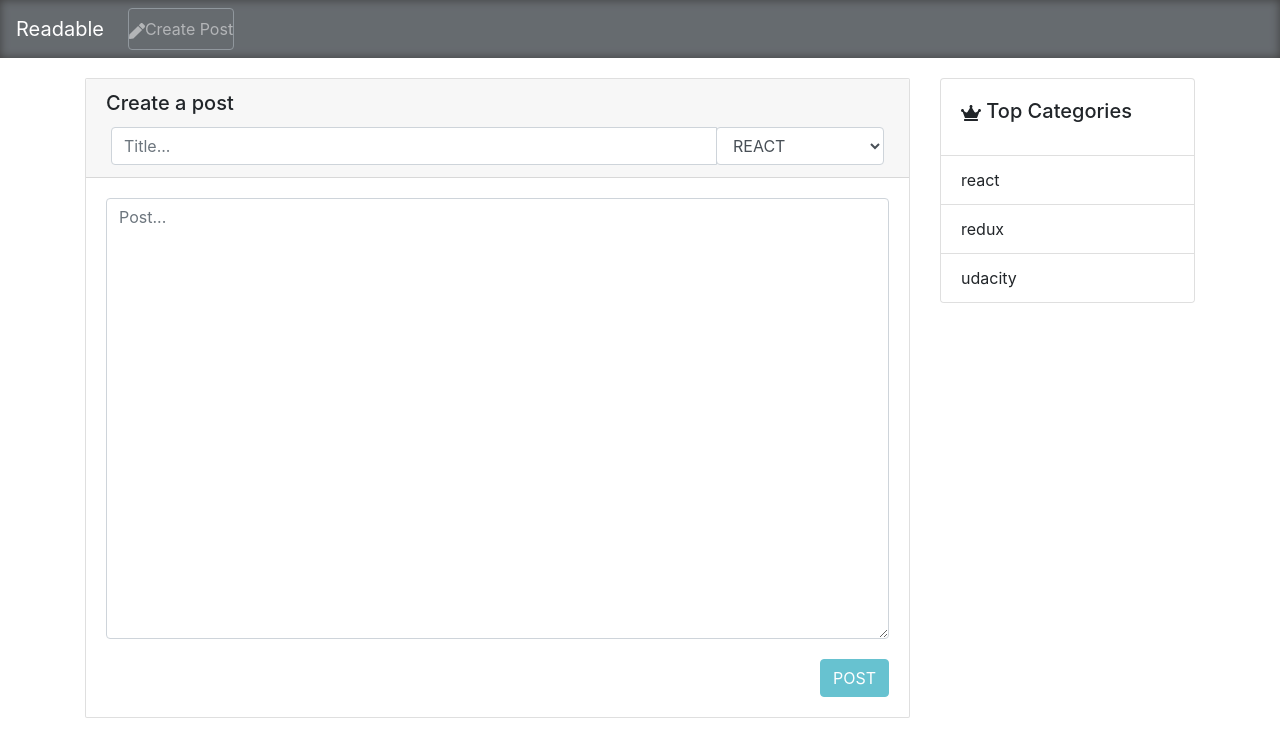
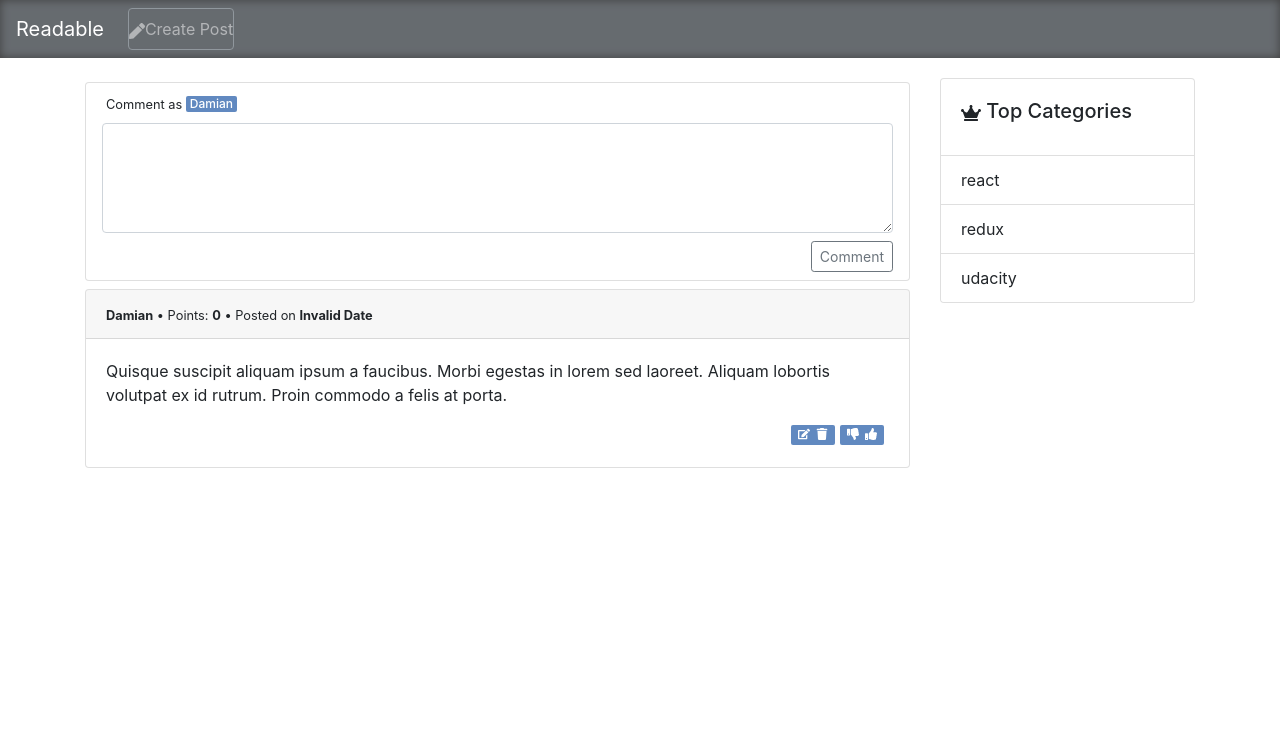
Before and after one commit to damian-pagowski/discussion-web-client, a React (Create React App) app: page / in a window 1280 px wide. Shown: the top 756 px of the page. Built offline with nearby package versions, Linux system fonts and the light colour scheme.

Commit message:
added component for comment

```diff
--- /dev/null
+++ b/src/components/Comment.js
@@ -0,0 +1,66 @@
+import React from 'react'
+import { connect } from 'react-redux'
+import { FaThumbsDown } from 'react-icons/fa'
+import { FaThumbsUp } from 'react-icons/fa'
+import { FaEdit } from 'react-icons/fa'
+import { FaTrash } from 'react-icons/fa'
+
+class Comment extends React.Component {
+  render () {
+    const comment = {
+      body:
+        ' Quisque suscipit aliquam ipsum a faucibus. Morbi egestas in lorem sed laoreet. Aliquam lobortis volutpat ex id rutrum. Proin commodo a felis at porta.',
+      id: 'aaa1234',
+      timestamp: '1467166872634',
+      author: 'Damian',
+      parentId: 'abcd999',
+      voteScore: 0
+    }
+    console.log('====================================')
+    console.log(JSON.stringify(this.props))
+    console.log('====================================')
+    const dateFormatted = new Date(comment.timestamp).toUTCString()
+
+    return (
+      <div className='post-container mt-2'>
+        <div className='card'>
+          <div className='card-header'>
+
+          <small> <strong>{comment.author}</strong> &bull; Points: <strong>{comment.voteScore}</strong>  &bull; Posted on <strong>{dateFormatted}</strong></small>
+
+          </div>
+          <div className='card-body'>
+            <p className='card-text'>
+              {comment.body}
+            </p>
+            <div className='custom-card-footer text-muted pull-to-right'>
+              <div className='my-badge'>
+                <span className='icon'>
+                  <FaEdit />
+                </span>
+                <span className='icon'>
+                  <FaTrash />
+                </span>
+              </div>
+
+              <div className='my-badge'>
+                <span className='icon'>
+                  <FaThumbsDown />
+                </span>
+                <span className='icon'>
+                  <FaThumbsUp />
+                </span>
+              </div>
+            </div>
+          </div>
+        </div>
+      </div>
+    )
+  }
+}
+function mapStateToProps (state) {
+  const { posts } = state
+  return { posts }
+}
+
+export default connect(mapStateToProps)(Comment)
--- /dev/null
+++ b/src/components/CreateComment.js
@@ -0,0 +1,95 @@
+import React from "react";
+import { connect } from "react-redux";
+import { generateUID } from "../utils/util";
+
+class CreateComment extends React.Component {
+  state = {
+    id: "",
+    timestamp: "",
+    body: "",
+    author: "",
+    parentId: "",
+  };
+
+  handleInputChange = event => {
+    const target = event.target;
+    const value = target.type === "checkbox" ? target.checked : target.value;
+    const name = target.name;
+
+    this.setState({
+      [name]: value,
+    });
+    console.log(JSON.stringify(this.state)); // TODO remove
+  };
+
+  handleSubmit = event => {
+    event.preventDefault();
+    const { dispatch } = this.props;
+    const now = new Date().getTime();
+    const uuid = generateUID();
+
+    const comment = {
+      ...this.state,
+      ...{
+        id: uuid,
+        timestamp: now,
+      },
+    };
+
+    // dispatch action for create comment here
+    console.log('====================================');
+    console.log(JSON.stringify(this.state));
+    console.log('====================================');
+    this.setState({
+      id: "",
+      timestamp: "",
+      body: "",
+      author: "",
+      parentId: "",
+    });
+
+  };
+
+  render() {
+      const author = "Damian";
+    const comment = {
+      id: "aaa123",
+      timestamp: "1467166872634",
+      body:
+        "In rhoncus sit amet ex ac malesuada. Vestibulum at libero ac elit tristique consectetur quis eget nulla. In in elit eu nisi porta imperdiet. Vestibulum blandit dictum facilisis. Ut suscipit nunc ipsum, ornare lobortis mauris accumsan in. Quisque suscipit aliquam ipsum a faucibus. Morbi egestas in lorem sed laoreet. Aliquam lobortis volutpat ex id rutrum. Proin commodo a felis at porta.",
+      author: "Damian",
+      parentId: "6ni6ok3ym7mf1p33lnez",
+    };
+    return (
+      <div className="card create-comment-card mt-1">
+        <div className="card-body px-3 py-2">
+          <div className="mb-2 pl-1">
+            <small> Comment as <span className="my-badge">{author}</span></small>
+          </div>
+          <div className="input-group">
+            <textarea
+              className="form-control"
+              aria-label="With textarea"
+              rows="4"
+              value={this.state.body}
+              name="body"
+              onChange={this.handleInputChange}
+            />
+          </div>
+          <div className="post-button-no-padding mt-2">
+            <button className="btn btn-sm btn-outline-secondary" type="button" onClick={this.handleSubmit}>
+              Comment
+            </button>
+          </div>
+        </div>
+      </div>
+    );
+  }
+}
+
+function mapStateToProps(state) {
+  const { categories } = state;
+  return { categories };
+}
+
+export default connect(mapStateToProps)(CreateComment);
--- a/src/components/MainPage.js
+++ b/src/components/MainPage.js
@@ -2,15 +2,17 @@ import React from 'react'
 import CategoryList from './CategoryList'
 import PostList from './PostList'
 import CreatePost from './CreatePost'
+import PostDetails from './PostDetails'
+
 export default class MainPage extends React.Component {
-
   render () {
     return (
       <div className='container'>
         <div className='row'>
           <div className='col-sm-9'>
             {/* <PostList /> */}
-            <CreatePost/>
+            {/* <CreatePost/> */}
+            <PostDetails />
           </div>
           <div className='col-sm-3'>
             <CategoryList />
--- a/src/components/Post.js
+++ b/src/components/Post.js
@@ -9,7 +9,11 @@ class Post extends React.Component {
   render () {
     const { passedPostId, posts } = this.props
     const post = posts[passedPostId]
+    console.log('====================================');
+    console.log( JSON.stringify(posts));
+    console.log('====================================');
     const dateFormatted = new Date(post.timestamp).toUTCString()
+
     return (
       <div className='post-container'>
         <div className='card'>
--- /dev/null
+++ b/src/components/PostDetails.js
@@ -0,0 +1,46 @@
+import React from 'react'
+import { connect } from 'react-redux'
+import { createPost } from '../actions/posts'
+import { generateUID } from '../utils/util'
+
+import { FaThumbsDown } from 'react-icons/fa'
+import { FaThumbsUp } from 'react-icons/fa'
+import { FaEdit } from 'react-icons/fa'
+import { FaTrash } from 'react-icons/fa'
+import Post from './Post'
+import CreateComment from './CreateComment'
+import Comment from './Comment'
+class PostDetails extends React.Component {
+  render () {
+    const post = {
+      author: 'thingtwo',
+      body: 'Everyone says so after all.',
+      category: 'react',
+      commentCount: 2,
+      deleted: false,
+      id: '8xf0y6ziyjabvozdd253nd',
+      timestamp: 1467166872634,
+      title: 'Udacity is the best place to learn React',
+      voteScore: 6
+    }
+    const dateFormatted = new Date(post.timestamp).toUTCString()
+
+    return (
+      <div className='d-flex flex-column'>
+        {/* <Post passedPostId={0} /> */}
+        {/* end of card one */}
+        <CreateComment/>
+        <Comment/>
+
+        {/* end of card 2 */}
+      </div>
+    )
+  }
+}
+
+function mapStateToProps (state) {
+  const { categories } = state
+  return { categories }
+}
+
+export default connect(mapStateToProps)(PostDetails)
--- a/src/styles/App.css
+++ b/src/styles/App.css
@@ -44,6 +44,8 @@ body {
 .icon {
   display: inline-block;
   line-height: 16px;
+  padding-bottom: 4px;
+  padding-top: 0px;
   margin-right: 3px;
   margin-left: 3px;
   /* background-color: #4a9595; */
@@ -52,6 +54,10 @@ body {
 .author-name,
 .date-posted {
   margin-left: 5px;
+}
+
+.author-name-small {
+  font-weight: 700;
 }
 
 .date-posted {
@@ -137,8 +143,21 @@ body {
   margin: 0 !important;
 }
 
-.post-button{
-   float: right;
+.post-button {
+  float: right;
   padding-right: 20px;
   padding-bottom: 20px;
 }
+
+.pull-to-right {
+  float: right;
+}
+.post-button-no-padding {
+  float: right;
+  padding: 0;
+  margin: 0;
+}
+
+.padding-reduced-card {
+  padding: 5 !important;
+}
```
Also changed, not shown: src/components/CreatePost.js (indentation only).
